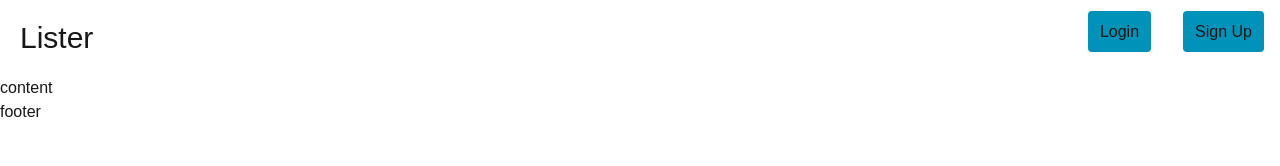
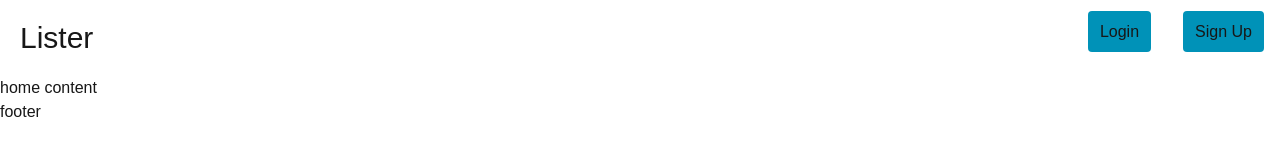
Before and after one commit to jamesL103/ListerWeb, a Next.js app: page / in a window 1280 px wide. Shown: the top 166 px of the page. Built offline with nearby package versions, Linux system fonts and the light colour scheme.

Commit message:
modify content

```diff
--- a/app/page.tsx
+++ b/app/page.tsx
@@ -11,7 +11,7 @@ export default function Home() {
       </footer>
     </div>*/
     <div>
-        <p>content</p>
+        <p>home content</p>
     </div>
   );
 }
```
